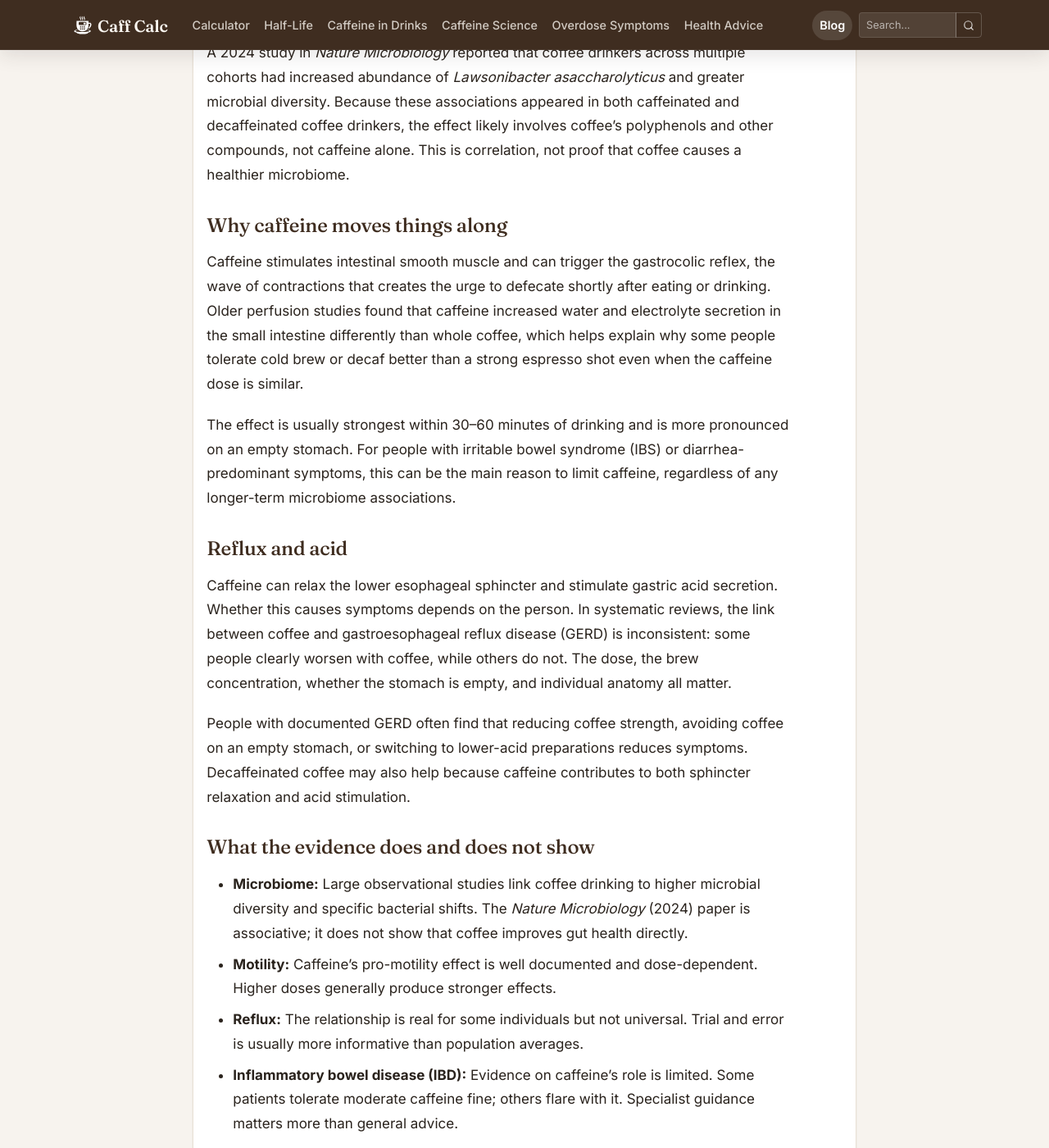
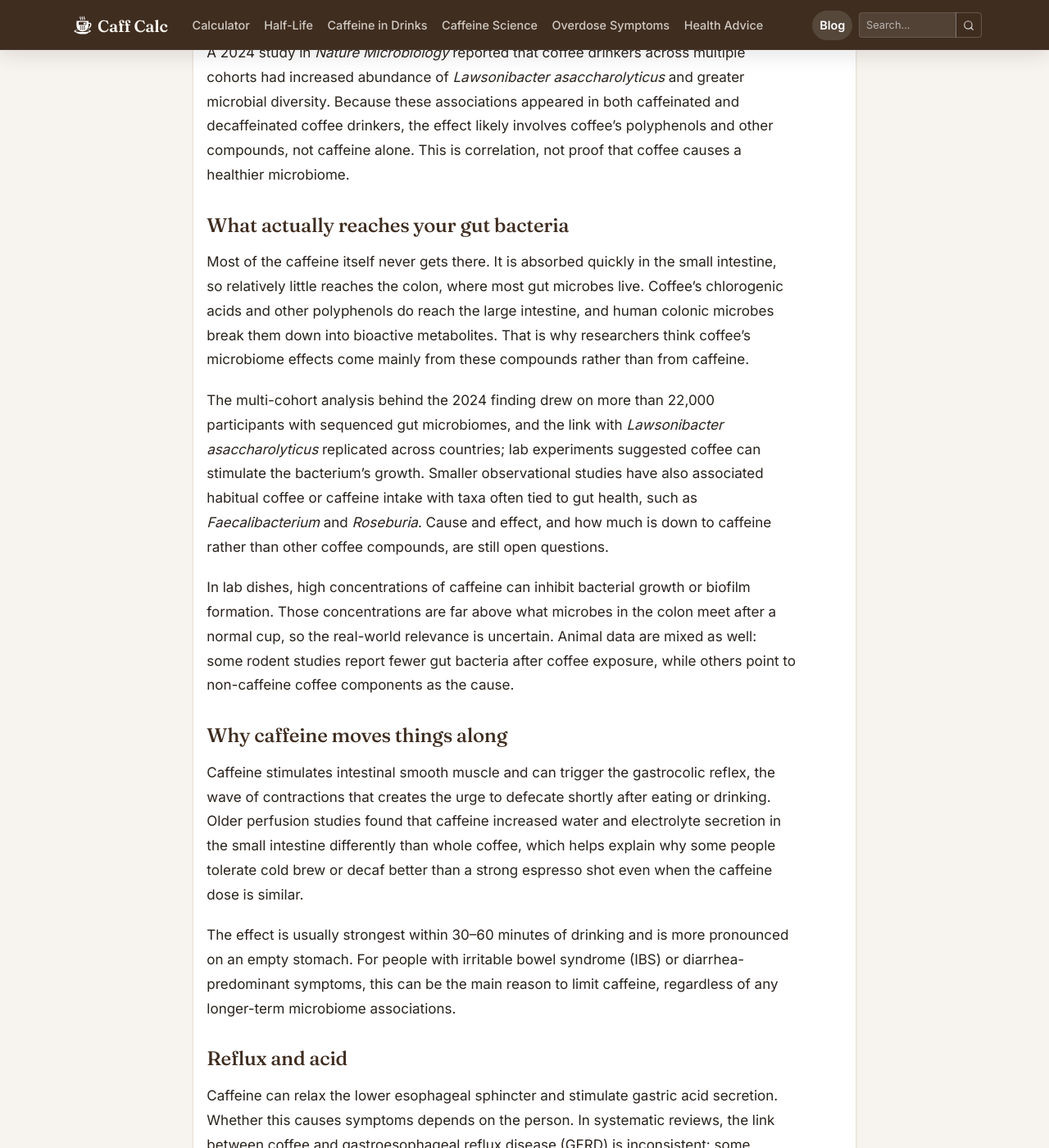
Before and after one commit to IUshakovsky/caff-calc, a Jekyll site: the page built from _posts/2025-11-18-caffeine-gut-health.md, in a window 1280 px wide and 1400 px high, scrolled down 834 px. Shown: the whole window at 82% size. Built offline with Jekyll 4.4.1, drawn with Linux system fonts in a browser that asks for light colours; comment, search, counter and statistics services are not loaded; some of the changed text lies outside the part shown.

Commit message:
oct 1.2: merge gut cluster into caffeine-gut-health
Moves the unique, sourced material from caffeine-microbiome-gut (what
reaches the colon, in-vitro caveats, sweetener trial, sleep-timing trial)
into caffeine-gut-health and redirects both of its URLs there.

Co-Authored-By: Claude Opus 5.5 <noreply@anthropic.com>

```diff
--- a/_posts/2025-11-18-caffeine-gut-health.md
+++ b/_posts/2025-11-18-caffeine-gut-health.md
@@ -4,12 +4,16 @@ seo_title: "Caffeine and Gut Health: Acid, Motility & IBS Effects"
 description: "Why coffee sends you to the bathroom, what caffeine does to acid reflux and IBS, and who actually needs to cut back. Evidence-based, no hype."
 title: "Caffeine and Gut Health: Effects and Safe Consumption Tips"
 date: 2025-11-18 03:00:00 +0000
-tags: [caffeine, gut health, coffee, microbiome, digestion, safety]
+last_modified_at: 2026-10-13
+tags: [caffeine, gut health, coffee, microbiome, digestion, safety, caffeine microbiome, polyphenols, sleep, nutrition]
 excerpt: "Why coffee sends you to the bathroom, what caffeine does to acid reflux and IBS, and who actually needs to cut back. Evidence-based, no hype."
 image: "/assets/images/blog/caffeine-gut-health-cover.jpg"
-redirect_from: /2025/11/18/caffeine-gut-health/
-drinks: [decaf-coffee, starbucks-cold-brew, brewed-coffee, espresso]
-related_posts: [caffeine-histamine-sensitivity, caffeine-microbiome-gut, caffeine-nutrition-optimization]
+redirect_from:
+  - /2025/11/18/caffeine-gut-health/
+  - /blog/caffeine-microbiome-gut/
+  - /2026/03/08/caffeine-microbiome-gut/
+drinks: [decaf-coffee, starbucks-cold-brew, brewed-coffee, espresso, black-tea]
+related_posts: [caffeine-histamine-sensitivity, caffeine-nutrition-optimization]
 ---
 
 ## The two faces of coffee in the gut
@@ -17,6 +21,14 @@ related_posts: [caffeine-histamine-sensitivity, caffeine-microbiome-gut, caffein
 Coffee is associated with increased gut microbiome diversity and higher levels of some bacteria generally considered beneficial, yet it also sends many people straight to the bathroom, worsens reflux, or triggers cramping. The same drink can look healthy in population studies and uncomfortable at the individual level because the research measures associations, while your gut measures immediate response.
 
 A 2024 study in *Nature Microbiology* reported that coffee drinkers across multiple cohorts had increased abundance of *Lawsonibacter asaccharolyticus* and greater microbial diversity. Because these associations appeared in both caffeinated and decaffeinated coffee drinkers, the effect likely involves coffee's polyphenols and other compounds, not caffeine alone. This is correlation, not proof that coffee causes a healthier microbiome.
+
+## What actually reaches your gut bacteria
+
+Most of the caffeine itself never gets there. It is absorbed quickly in the small intestine, so relatively little reaches the colon, where most gut microbes live. Coffee's chlorogenic acids and other polyphenols do reach the large intestine, and human colonic microbes break them down into bioactive metabolites. That is why researchers think coffee's microbiome effects come mainly from these compounds rather than from caffeine.
+
+The multi-cohort analysis behind the 2024 finding drew on more than 22,000 participants with sequenced gut microbiomes, and the link with *Lawsonibacter asaccharolyticus* replicated across countries; lab experiments suggested coffee can stimulate the bacterium's growth. Smaller observational studies have also associated habitual coffee or caffeine intake with taxa often tied to gut health, such as *Faecalibacterium* and *Roseburia*. Cause and effect, and how much is down to caffeine rather than other coffee compounds, are still open questions.
+
+In lab dishes, high concentrations of caffeine can inhibit bacterial growth or biofilm formation. Those concentrations are far above what microbes in the colon meet after a normal cup, so the real-world relevance is uncertain. Animal data are mixed as well: some rodent studies report fewer gut bacteria after coffee exposure, while others point to non-caffeine coffee components as the cause.
 
 ## Why caffeine moves things along
 
@@ -30,11 +42,16 @@ Caffeine can relax the lower esophageal sphincter and stimulate gastric acid sec
 
 People with documented GERD often find that reducing coffee strength, avoiding coffee on an empty stomach, or switching to lower-acid preparations reduces symptoms. Decaffeinated coffee may also help because caffeine contributes to both sphincter relaxation and acid stimulation.
 
+## Sweeteners and other add-ins
+
+What goes into the cup can matter as much as the coffee. In a 2022 randomized trial in healthy adults, several non-nutritive sweeteners (sucralose and saccharin among them) altered the gut microbiome, and in some participants impaired glucose tolerance; the response differed from person to person. Many energy drinks and "diet" mixers contain these sweeteners alongside acids and other additives, so a gut reaction to an energy drink is not necessarily a reaction to its caffeine.
+
 ## What the evidence does and does not show
 
 - **Microbiome:** Large observational studies link coffee drinking to higher microbial diversity and specific bacterial shifts. The *Nature Microbiology* (2024) paper is associative; it does not show that coffee improves gut health directly.
 - **Motility:** Caffeine's pro-motility effect is well documented and dose-dependent. Higher doses generally produce stronger effects.
 - **Reflux:** The relationship is real for some individuals but not universal. Trial and error is usually more informative than population averages.
+- **Sweeteners:** One randomized trial shows non-nutritive sweeteners can shift the microbiome in a person-specific way. Whether that matters for symptoms varies.
 - **Inflammatory bowel disease (IBD):** Evidence on caffeine's role is limited. Some patients tolerate moderate caffeine fine; others flare with it. Specialist guidance matters more than general advice.
 
 ## Practical steps for a gut-friendly caffeine routine
@@ -43,8 +60,9 @@ People with documented GERD often find that reducing coffee strength, avoiding c
 2. **Do not drink it on an empty stomach.** Food buffers acid production and slows caffeine absorption, which can reduce both reflux and jitters.
 3. **Try filtered or cold brew if reflux is an issue.** Paper-filtered drip coffee removes diterpenes such as cafestol and kahweol. Cold brew tends to be less acidic than hot-brewed coffee, though caffeine content varies widely by recipe.
 4. **Move coffee later in the morning.** Waiting 60–90 minutes after waking lets cortisol rise naturally and may reduce the acid spike some people experience first thing.
-5. **Consider decaf for the afternoon.** Decaf retains most coffee polyphenols and avoids caffeine-related motility and sleep effects. Poor sleep then feeds back into gut symptoms, so the timing matters.
-6. **Reduce before eliminating.** If symptoms flare, cut the dose by 50 mg every few days rather than stopping abruptly, to avoid withdrawal headaches while you identify the threshold.
+5. **Consider decaf for the afternoon.** Decaf retains most coffee polyphenols and avoids caffeine-related motility and sleep effects. Poor sleep then feeds back into gut symptoms, so the timing matters: in a controlled trial, 400 mg of caffeine taken 6 hours before bed still cut total sleep time by about an hour.
+6. **Keep add-ins simple.** If you use artificial sweeteners, try two or three weeks with a little milk or no sweetener instead, and note any change in digestion.
+7. **Reduce before eliminating.** If symptoms flare, cut the dose by 50 mg every few days rather than stopping abruptly, to avoid withdrawal headaches while you identify the threshold.
 
 ## When to get medical advice
 
@@ -64,6 +82,9 @@ If caffeine triggers urgency, reflux or sleep disruption, decaf is often easier
 **Q: How much caffeine is safe for gut health?**
 For healthy adults, 200–400 mg per day is commonly cited as tolerable, but people with GERD, IBS or general gut sensitivity often do better below 200 mg. Track your own symptoms to find the threshold.
 
+**Q: Do artificial sweeteners in caffeinated drinks hurt my gut?**
+Not always, but they can in some people. A 2022 randomized trial found several non-nutritive sweeteners altered the microbiome and, for some participants, impaired glucose tolerance. If you notice digestive changes, try dropping the sweetener before cutting the caffeine.
+
 **Q: Should I drink coffee before or after a meal?**
 After or with a meal is usually gentler. Coffee on an empty stomach maximizes acid production and can trigger reflux or urgent motility.
 
@@ -71,7 +92,9 @@ After or with a meal is usually gentler. Coffee on an empty stomach maximizes ac
 
 Scientific sources supporting this article:
 
-- [Nature Microbiology: Coffee consumption and gut microbiome (2024)](https://www.nature.com/articles/s41564-024-01234-5)
+- [Nature Microbiology 2024: Coffee consumption linked with Lawsonibacter asaccharolyticus](https://www.nature.com/articles/s41564-024-01858-9)
+- [Mills et al., 2013: Catabolism of coffee chlorogenic acids by human colonic microbiota (PubMed)](https://pubmed.ncbi.nlm.nih.gov/23904092/)
+- [González et al., 2020: Long-term coffee consumption and fecal microbiota (PMC)](https://pmc.ncbi.nlm.nih.gov/articles/PMC7282261/)
 - [PubMed: Coffee, caffeine, and gut microbiota interactions - multi-cohort analyses](https://pubmed.ncbi.nlm.nih.gov/39558133/)
 - [PubMed: Effects of coffee on gut motility and small intestinal fluid transport](https://pubmed.ncbi.nlm.nih.gov/680492/)
 - [PubMed: Coffee consumption and gut microbiota diversity in large cohorts](https://pubmed.ncbi.nlm.nih.gov/33103260/)
@@ -81,6 +104,10 @@ Scientific sources supporting this article:
 - [Scientific American: Coffee boosts beneficial gut bacterium](https://www.scientificamerican.com/article/coffee-boosts-beneficial-gut-bacterium/)
 - [Institute for Scientific Information on Coffee: Gut microbiota research](https://www.coffeeandhealth.org/health/health-conditions/g-i-function/emerging-research-gut-microbiota)
 - [Sleep Foundation: Caffeine and sleep effects on gut health](https://www.sleepfoundation.org/nutrition/caffeine-and-sleep)
+- [Drake et al., 2013: Caffeine effects on sleep taken 0, 3, or 6 hours before bed (PMC)](https://pmc.ncbi.nlm.nih.gov/articles/PMC3805807/)
+- [New life of an old drug: caffeine as a modulator of antibacterial activity (PMC, 2022)](https://pmc.ncbi.nlm.nih.gov/articles/PMC9315996/)
+- [Anti-biofilm activity of caffeine against uropathogenic E. coli (PMC, 2022)](https://pmc.ncbi.nlm.nih.gov/articles/PMC9640630/)
+- [Suez et al., 2022: Non-nutritive sweeteners and human glucose tolerance (Cell)](https://www.suezlab.org/highlights/nns-cell-2022)
 
 ---
 
```
